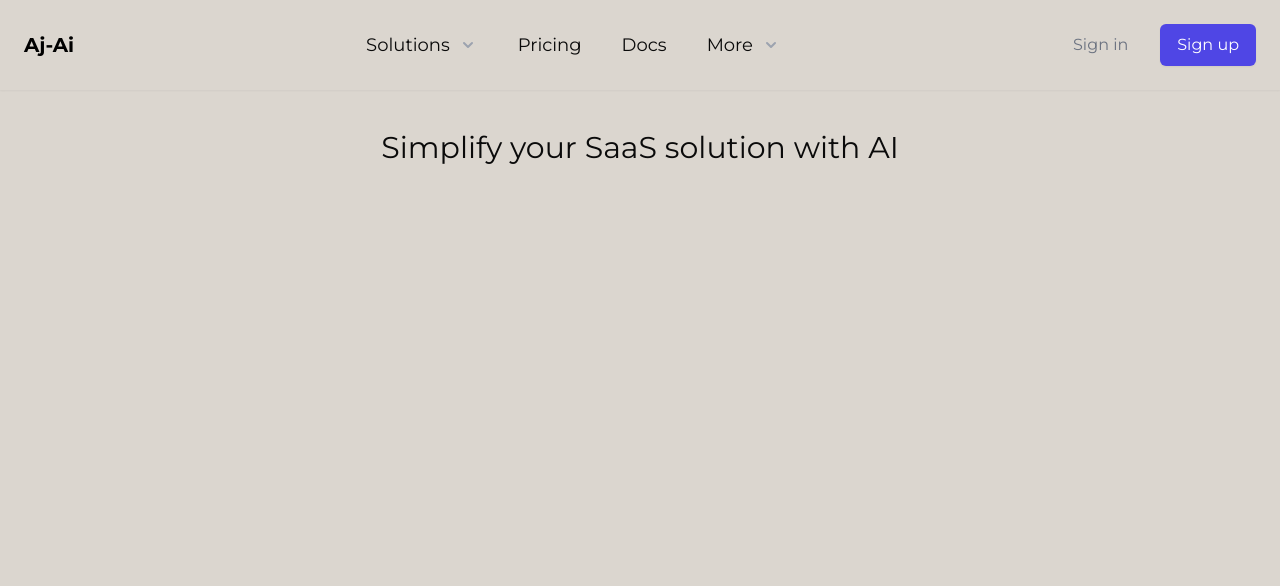
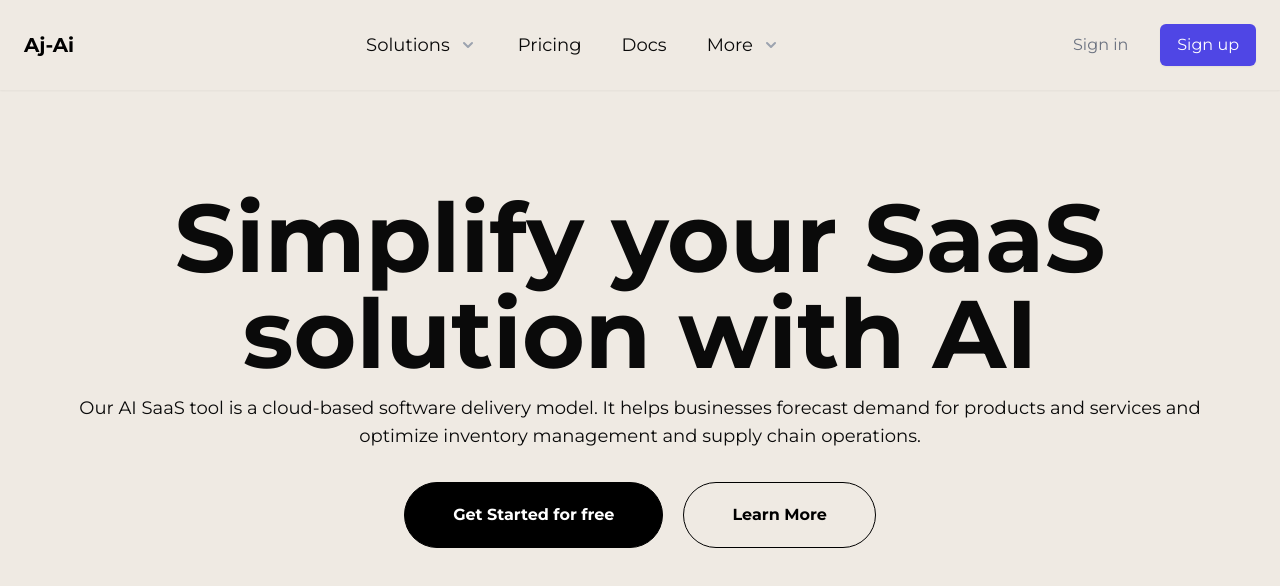
Before and after one commit to ajaypoddar78890/New-AJ-AI, a Next.js app: page / in a window 1280 px wide. Shown: the top 586 px of the page. Built offline with nearby package versions, Linux system fonts and the light colour scheme.

Commit message:
created the hero section

```diff
--- a/components/landingpage/Hero.jsx
+++ b/components/landingpage/Hero.jsx
@@ -2,12 +2,29 @@ import React from "react";
 
 const Hero = () => {
   return (
-    <div className="hero-section w-full h-screen bg-custom-bg ">
-      <div className="container mx-auto px-4 ">
-            <div className="content flex justify-center items-center max-w-5xl  mx-auto   pt-10 ">
-            <h3 className="text-3xl font-medium">Simplify your SaaS solution with AI</h3>
+    <div className="hero-section w-full h-screen bg-custom-bg flex">
+      <div className="container mx-auto px-4">
+        <div className="content flex flex-col justify-center items-center max-w-6xl mx-auto pt-5 text-center">
+          <h3 className="text-3xl font-semibold mb-3 md:text-8xl md:mt-20 md:font-bold">
+            Simplify your SaaS solution with AI
+          </h3>
+          <p className="text-md md:text-lg leading-7 mb-8">
+            Our AI SaaS tool is a cloud-based software delivery model. It helps
+            businesses forecast demand for products and services and optimize
+            inventory management and supply chain operations.
+          </p>
 
-            </div>
+          <div className="flex flex-col md:flex-row  gap-2 md:gap-5">
+            <button className="relative bg-black border border-black rounded-[50px] text-white py-5 px-10 md:py-5 md:px-12 overflow-hidden group font-semibold text-sm md:text-base">
+              <span className="absolute inset-0 bg-red-700 transform -translate-y-full transition-all duration-500 group-hover:translate-y-0" />
+              <span className="relative z-10">Get Started for free</span>
+            </button>
+            <button className="relative py-5 px-10 md:py-5 md:px-12 border border-black rounded-[50px] text-black font-semibold overflow-hidden group text-sm md:text-base">
+              <span className="absolute inset-0 bg-red-700 transform -translate-y-full transition-all duration-500 group-hover:translate-y-0" />
+              <span className="relative z-10">Learn More</span>
+            </button>
+          </div>
+        </div>
       </div>
     </div>
   );
--- a/tailwind.config.ts
+++ b/tailwind.config.ts
@@ -50,7 +50,8 @@ const config: Config = {
           "4": "hsl(var(--chart-4))",
           "5": "hsl(var(--chart-5))",
         },
-        "custom-bg": "#dbd6cf", // Custom background color added
+        "custom-bg": "#efeae3",
+        "red-color": "fe330a",
       },
       borderRadius: {
         lg: "var(--radius)",
```
Also changed, not shown: components/landingpage/header.jsx (+2 -8 lines).
